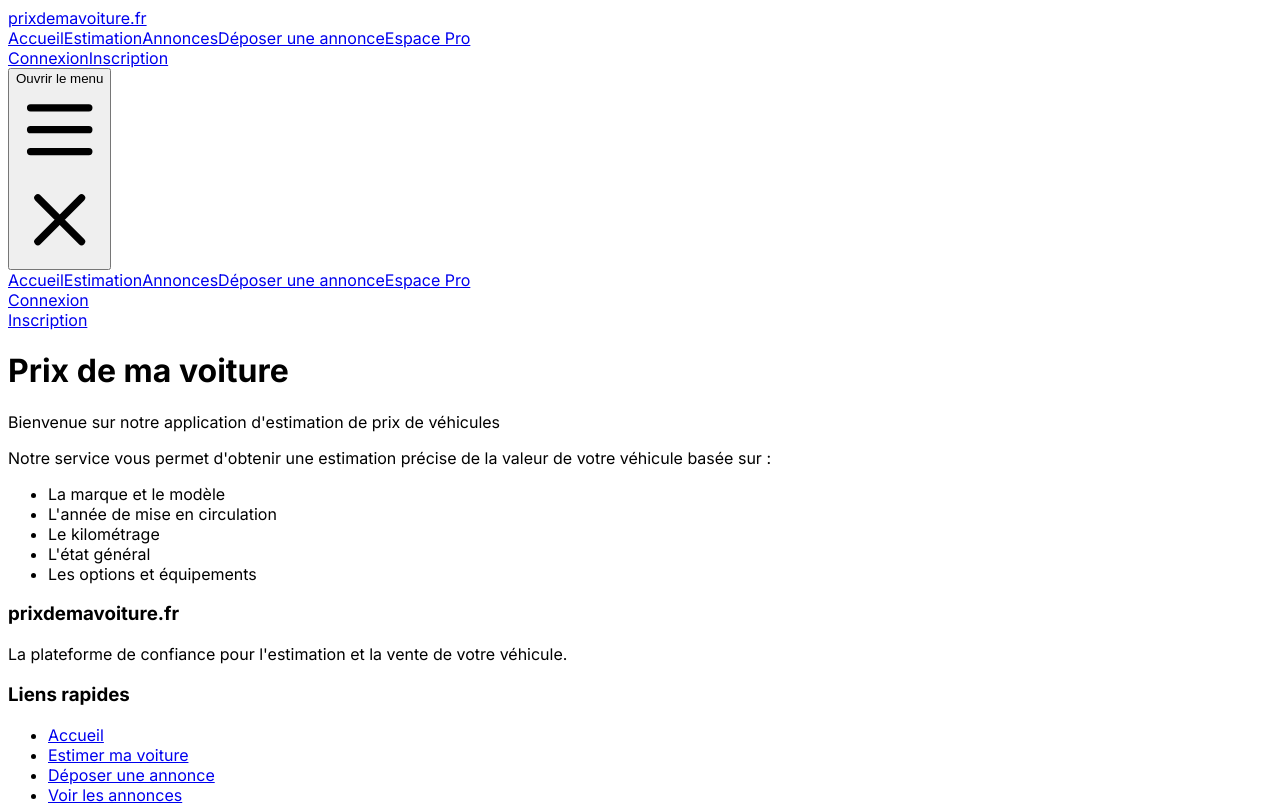
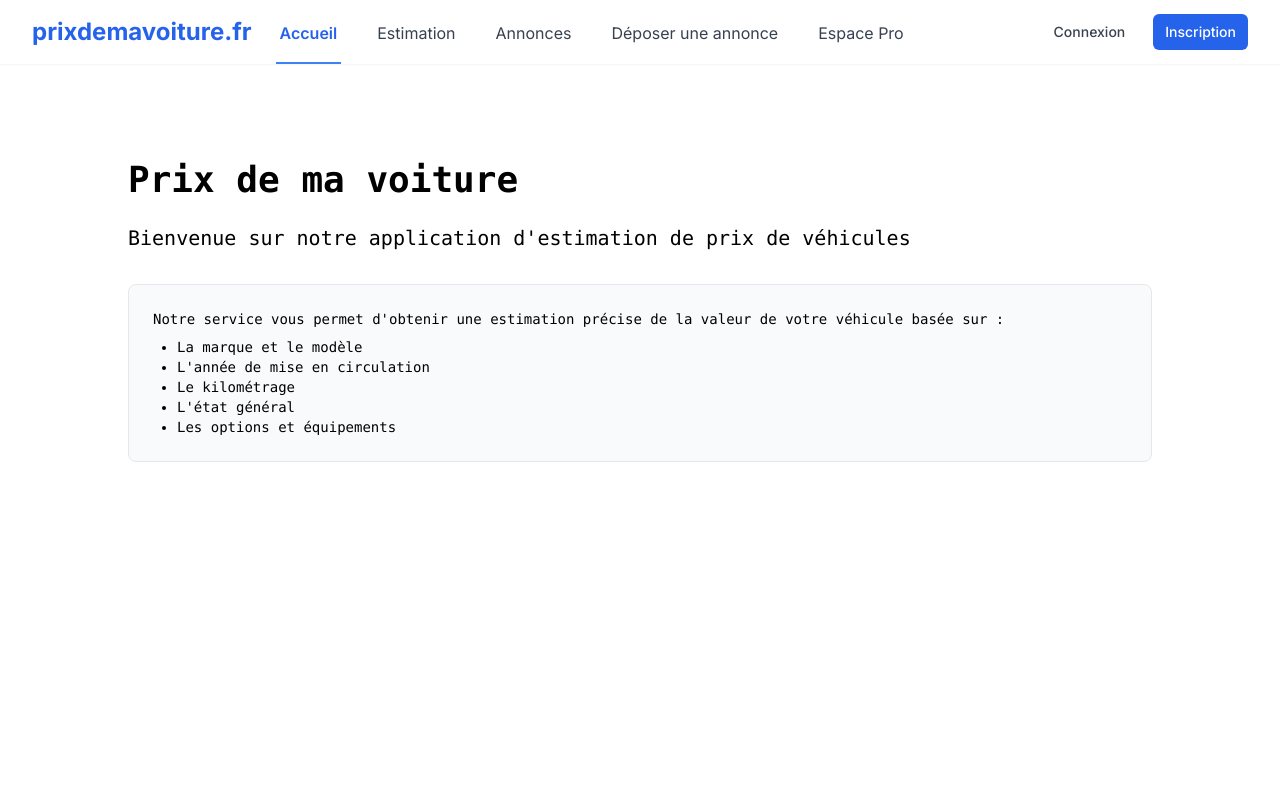
Before and after one commit to Prixdemavoit/prixdemavoiture-new, a Next.js app: page / in a window 1280 px wide. Shown: the top 805 px of the page. Built offline with nearby package versions, Linux system fonts and the light colour scheme.

Commit message:
Create tailwind.config.js

```diff
--- /dev/null
+++ b/tailwind.config.js
@@ -0,0 +1,17 @@
+/** @type {import('tailwindcss').Config} */
+module.exports = {
+  content: [
+    './src/pages/**/*.{js,ts,jsx,tsx,mdx}',
+    './src/components/**/*.{js,ts,jsx,tsx,mdx}',
+    './src/app/**/*.{js,ts,jsx,tsx,mdx}',
+  ],
+  theme: {
+    extend: {
+      colors: {
+        primary: '#3b82f6',
+        secondary: '#10b981',
+      },
+    },
+  },
+  plugins: [],
+}
```
